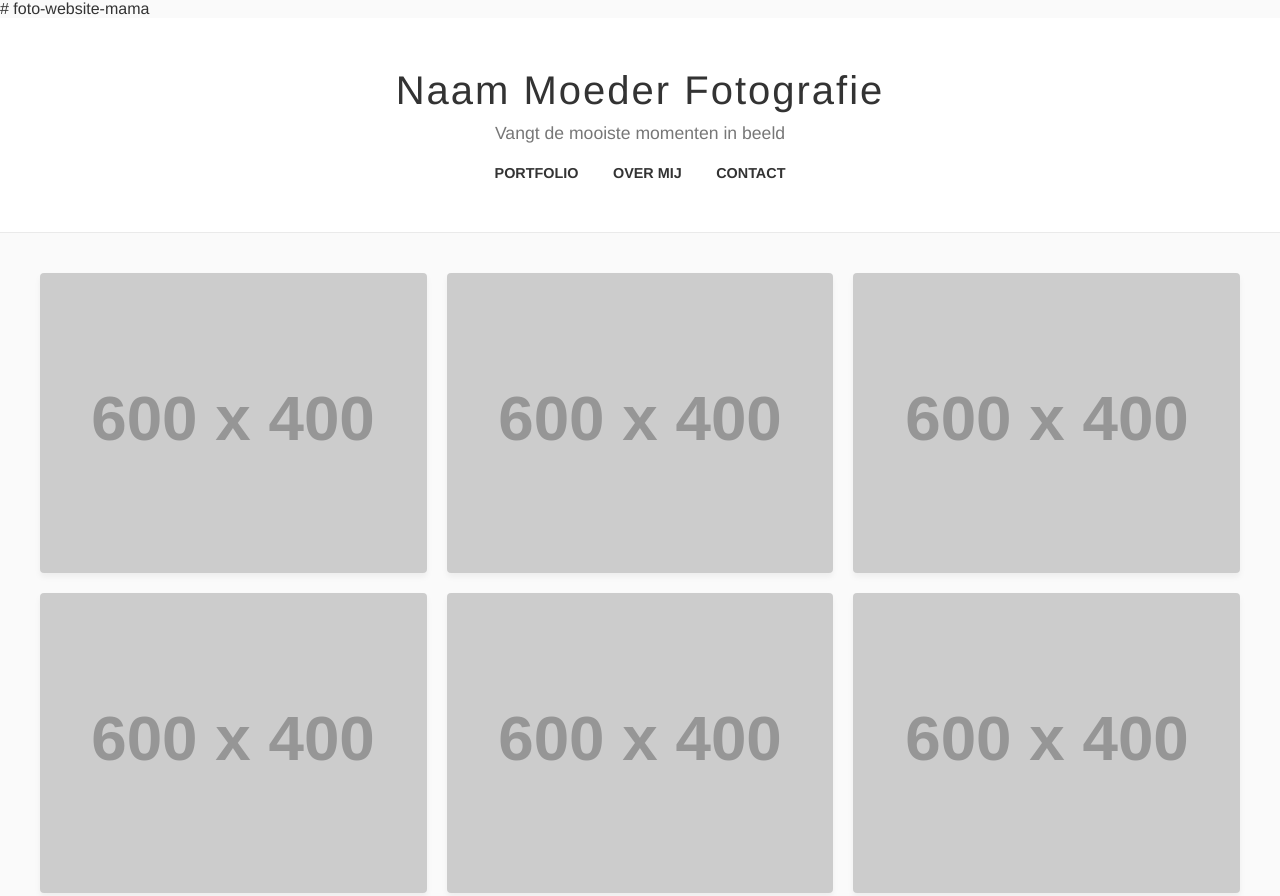
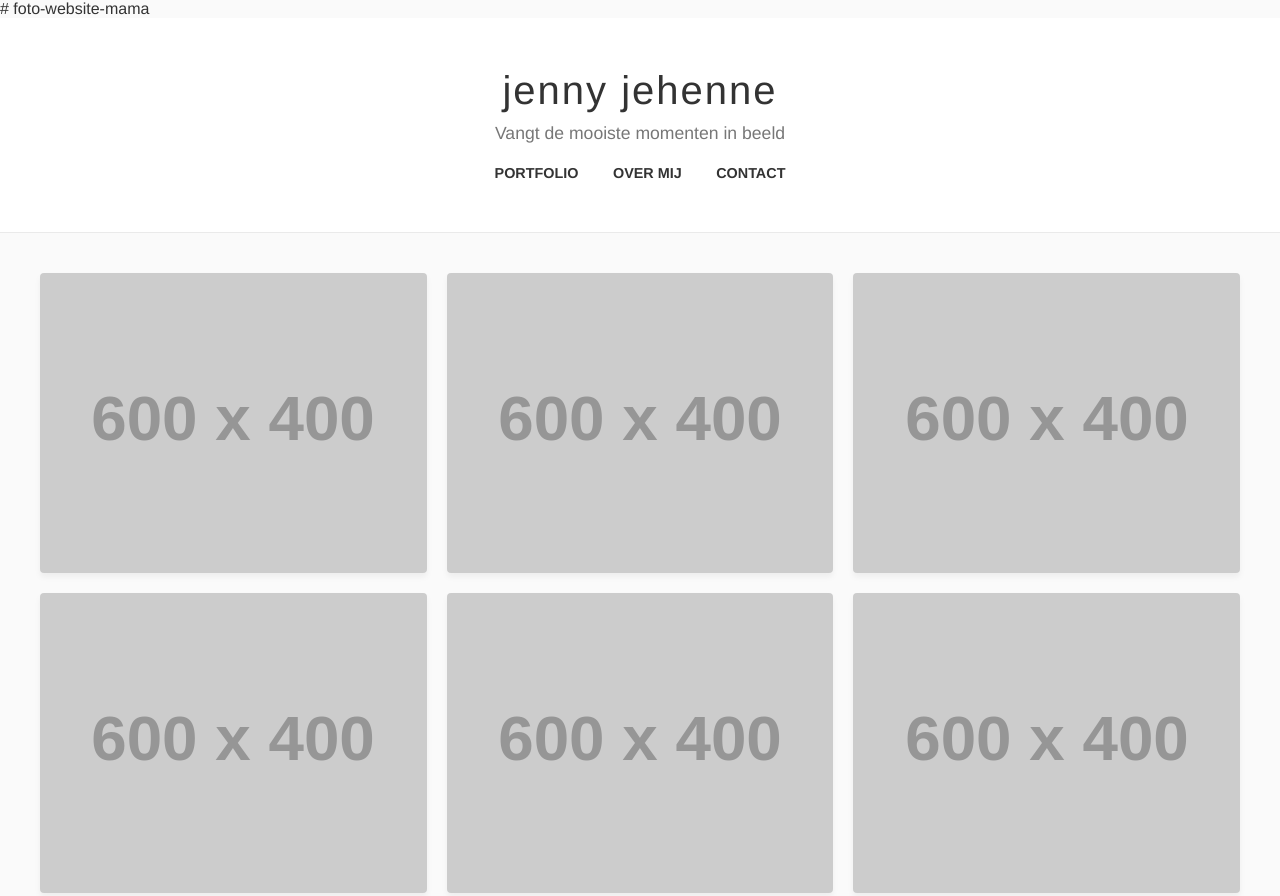
Before and after one commit to kleindylan-hash/foto-website-mama, a plain HTML site: page index.html in a window 1280 px wide. Shown: the top 896 px of the page. Drawn offline with Linux system fonts and the light colour scheme; placeholder pictures from the web are drawn by us.

Commit message:
Update header name to 'jenny jehenne'

```diff
--- a/index.html
+++ b/index.html
@@ -98,7 +98,7 @@
 
     <!-- HEADER: Pas hier de naam van je moeder aan -->
     <header>
-        <h1>Naam Moeder Fotografie</h1>
+        <h1>jenny jehenne</h1>
         <p>Vangt de mooiste momenten in beeld</p>
         <nav>
             <a href="#">Portfolio</a>
```
